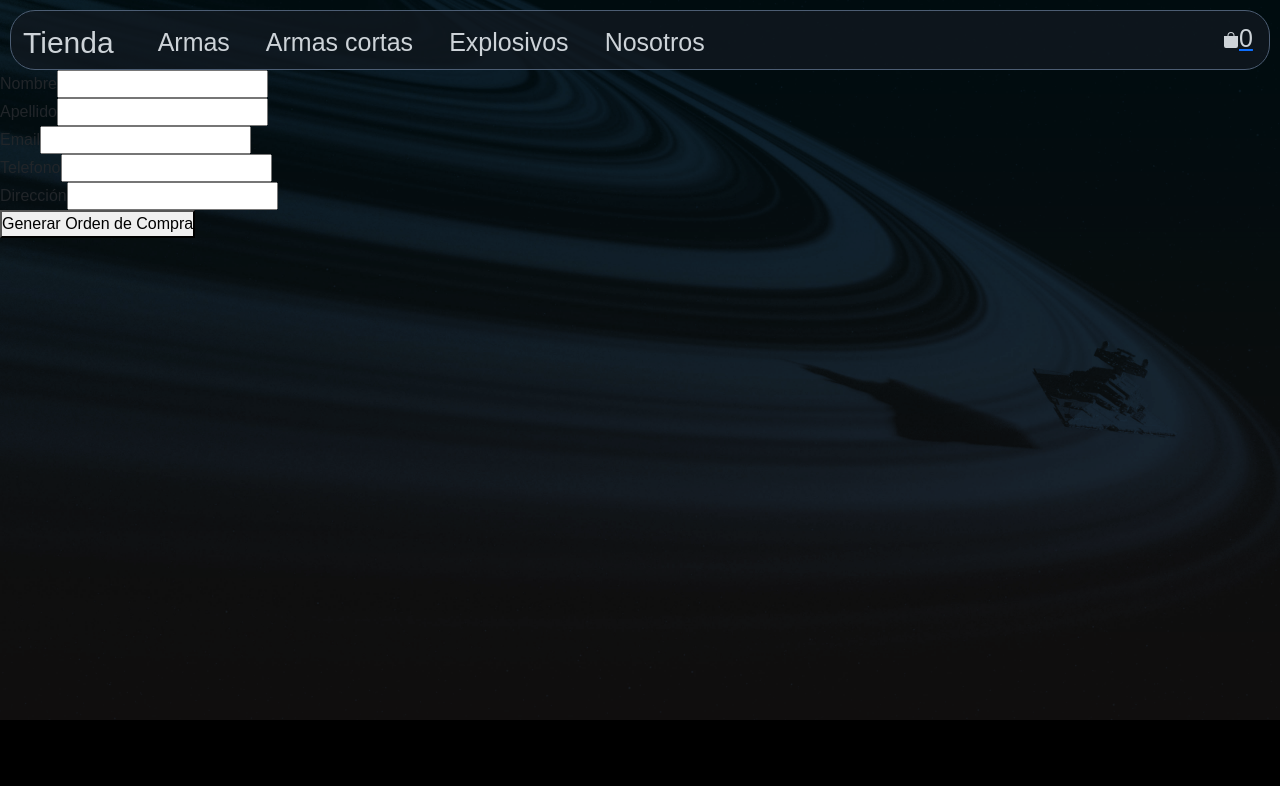
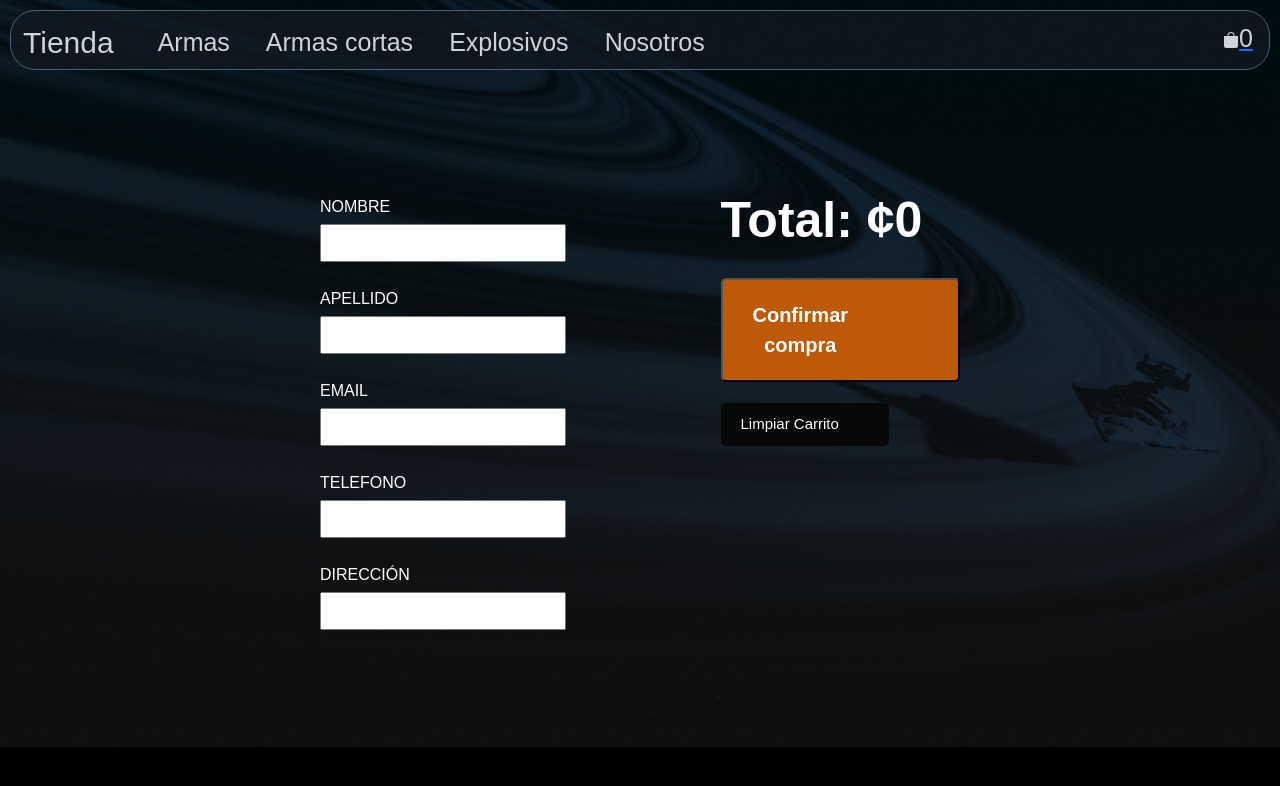
Before and after one commit to herediaRicardo/entrega-final-heredia, a React (Vite) app: page /checkout in a window 1280 px wide. Shown: the top 786 px of the page. Built offline with nearby package versions, Linux system fonts and the light colour scheme; a web font is replaced by a local one.

Commit message:
Estilos 3

```diff
--- a/src/components/Cart/Cart.jsx
+++ b/src/components/Cart/Cart.jsx
@@ -13,12 +13,11 @@ function Cart() {
     return <h1>No hay items en el carrito</h1>
   }
 
-  console.log(cart)
-
 
   return (
+
+    <div className="body-cart">
     <div className="cart">
-
       <section className="detalle-productos">
       <h1>Tu Carrito</h1>
       {cart.map((item)=> (
@@ -32,9 +31,8 @@ function Cart() {
       <div>
         <button className="limpiar-carro" onClick={clearCart}>Limpiar Carrito</button>
       </div>
-
       </section>
-
+    </div>
     </div>
   );
 }
--- a/src/components/Cart/cart.css
+++ b/src/components/Cart/cart.css
@@ -1,3 +1,12 @@
+.body-cart{
+    background-image: url(../../assets/img/background-detail.jpg);
+    background-size: cover;
+    background-repeat: no-repeat;
+    width: 100%;
+    height: 100%;
+    position: absolute;
+}
+
 .cart{
     height: auto;
     text-align: center;
--- a/src/components/CartItem/CartItem.jsx
+++ b/src/components/CartItem/CartItem.jsx
@@ -3,7 +3,6 @@ import "./cartItem.css";
 
 
 function CartItem({id, name, img, quantity, price}) {
-    console.log(name)
     const {removeItem} = useCart()
     const handleRemove = (id) => {
         removeItem(id)
--- a/src/components/Checkout/Checkout.jsx
+++ b/src/components/Checkout/Checkout.jsx
@@ -2,8 +2,10 @@ import { useState } from "react";
 import { useCart } from "../../hooks/useCart";
 import {addDoc, collection, documentId, getDocs, query, where, writeBatch } from "firebase/firestore";
 import {db} from "../../services/firebase"
+import "./checkout.css";
 
 function Checkout() {
+
   const [orderCreated, setOrderCreated] = useState(false);
   const [buyer, setBuyer] = useState({
     firstName: "",
@@ -80,7 +82,9 @@ function Checkout() {
   }
 
   return (
-    <div>
+
+    <div className="body-checkout">
+    <div className="formulario">
       <form
         onSubmit={(e) => {
           e.preventDefault();
@@ -88,6 +92,7 @@ function Checkout() {
         }}
       >
         <label>Nombre</label>
+        <br />
         <input
           type="text"
           name="firstName"
@@ -96,6 +101,7 @@ function Checkout() {
         />
         <br />
         <label>Apellido</label>
+        <br />
         <input
           type="text"
           name="lastName"
@@ -104,6 +110,7 @@ function Checkout() {
         />
         <br />
         <label>Email</label>
+        <br />
         <input
           type="email"
           name="email"
@@ -112,6 +119,7 @@ function Checkout() {
         />
         <br />
         <label>Telefono</label>
+        <br />
         <input
           type="number"
           name="phone"
@@ -120,6 +128,7 @@ function Checkout() {
         />
         <br />
         <label>Dirección</label>
+        <br />
         <input
           type="text"
           name="address"
@@ -127,8 +136,23 @@ function Checkout() {
           onChange={handleChange}
         />
         <br />
-        <button type="submit">Generar Orden de Compra</button>
+        <br />
+        <br />
+        <br />
       </form>
+      </div>
+
+      <section className="detalle-total">
+
+      <h3>Total: ¢{total}</h3>
+
+      <button className="cnf-compra" onClick={crateOrder}>Confirmar compra</button>
+      <div>
+        <button className="limpiar-carro" onClick={clearCart}>Limpiar Carrito</button>
+      </div>
+
+      </section>
+
     </div>
   );
 }
--- /dev/null
+++ b/src/components/Checkout/checkout.css
@@ -0,0 +1,46 @@
+.body-checkout{
+    width: 50%;
+    display: flex;
+    margin: auto;
+    margin-top: 80px;
+}
+
+.formulario{
+    width: 60%;
+    margin: auto;
+    padding: 20px 20px 20px 0px;
+    color: white;
+}
+
+label{
+    text-transform: uppercase;
+    margin: 25px 0px 5px 0px
+}
+
+input{
+    padding: 5px 30px 5px 5px;
+    color: black;
+}
+
+.detalle-total h3{
+    color: white;
+    font-size: 50px;
+    font-weight: bold;
+}
+
+.cnf-compra{
+    padding: 20px 100px 20px 20px;
+    background-color: rgb(189, 89, 7);
+    border-radius: 5px;
+    text-decoration: none;
+    color: white;
+    transition-duration: 400ms;
+    transition-timing-function: ease-out;
+    font-size: 20px;
+    font-weight: bold;
+    margin: 20px 0px 20px 0px;
+}
+
+.detalle-total{
+    width: 40%;
+}
```
Also changed, not shown: src/assets/img/background-detail.jpg (added).
